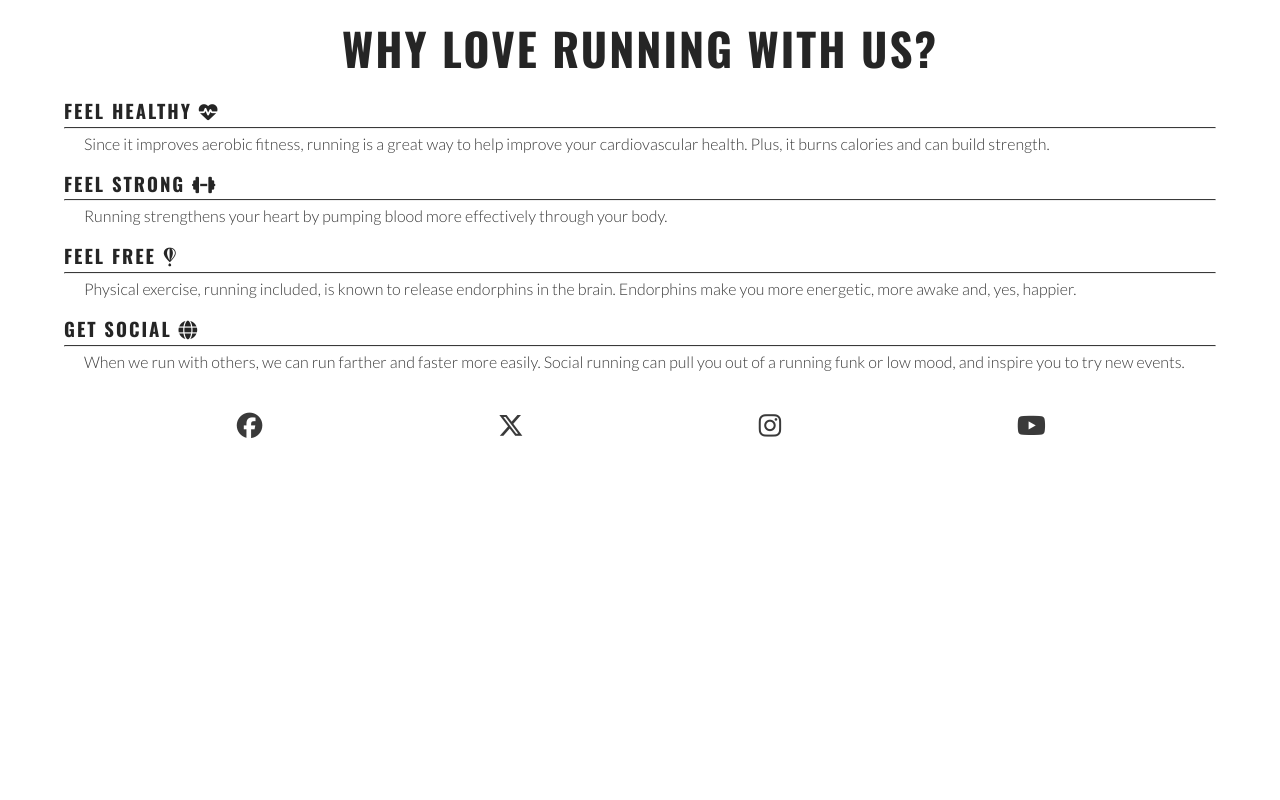
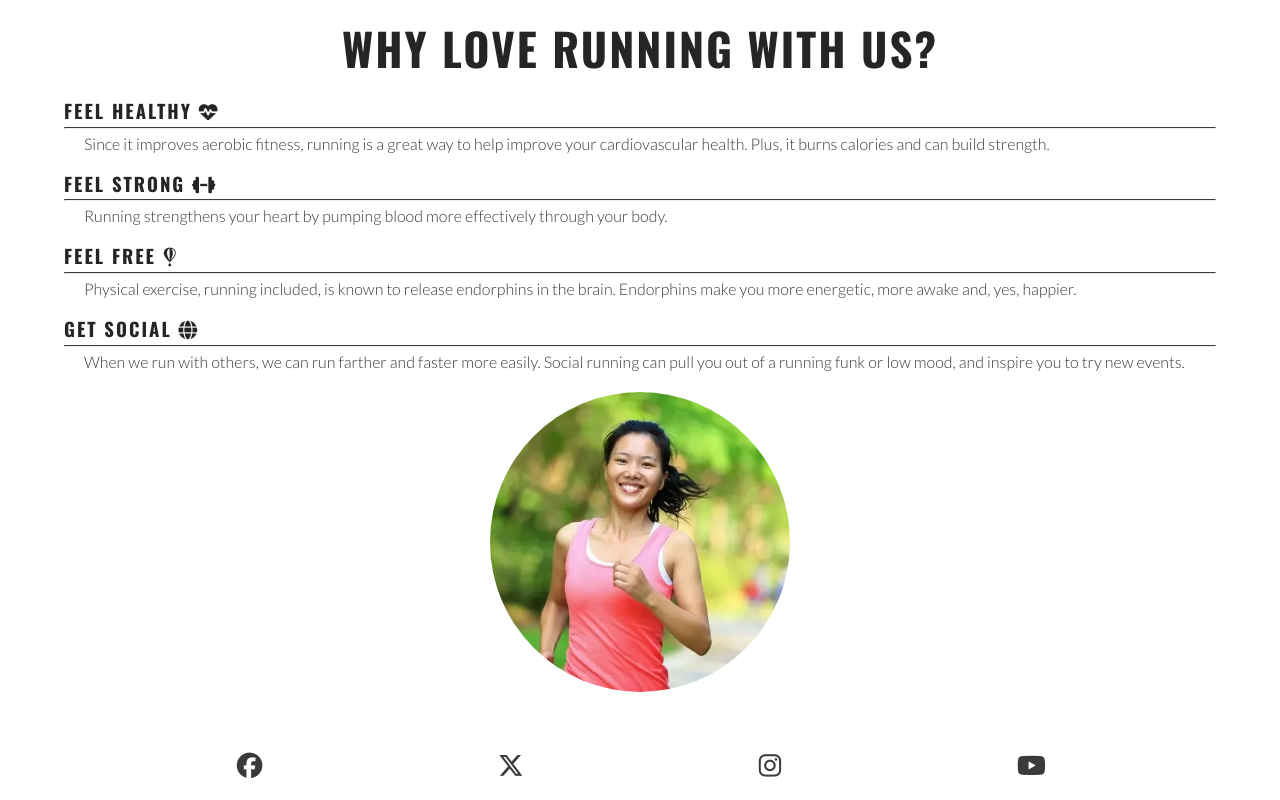
Before and after one commit to Tomboxhall/love-running, a plain HTML site: page index.html in a window 1280 px wide. Shown: the part 684-1484 px from the top of the page. Before the commit the page ends 1144 px from the top, so only its background shows below. Drawn offline with nearby package versions, Linux system fonts and the light colour scheme.

Commit message:
Add circular image to reasons section

```diff
--- a/assets/css/style.css
+++ b/assets/css/style.css
@@ -134,10 +134,29 @@ main {
     padding: 0 20px;
 }
 
-hr {
+#benefits hr {
     border-top: 1px solid #3a3a3a;
     margin: 5px 0;
 }
+
+#circle-cover-bg {
+    background: url('../images/reasons-image-main.webp') no-repeat top center / cover;
+    height:90vw;
+    width:90vw;
+    margin-bottom: 20px;
+    /*Makes sure the square image changes into a circle*/
+    border-radius:50%;
+    max-width:300px;
+    max-height:300px;
+}
+
+#benefits-image {
+    display:flex;
+    align-items:center;
+    justify-content: center;
+}
+
+
 
 /*Footer*/
 #social-networks {
@@ -193,7 +212,7 @@ main {
 
 /*Hero Text*/
 #cover-text {
-    width:300px;
+    width:250px;
     right:50px;
 }
 
--- a/index.html
+++ b/index.html
@@ -78,6 +78,8 @@
                         <p>When we run with others, we can run farther and faster more easily. Social running can pull you out of a running funk or
                         low mood, and inspire you to try new events.</p>
                     </div>
+                    <div id="benefits-image">
+                        <div id="circle-cover-bg"></div>
                 </div>
             </div>
 
```
Also changed, not shown: assets/images/reasons-image-main.webp (added).
